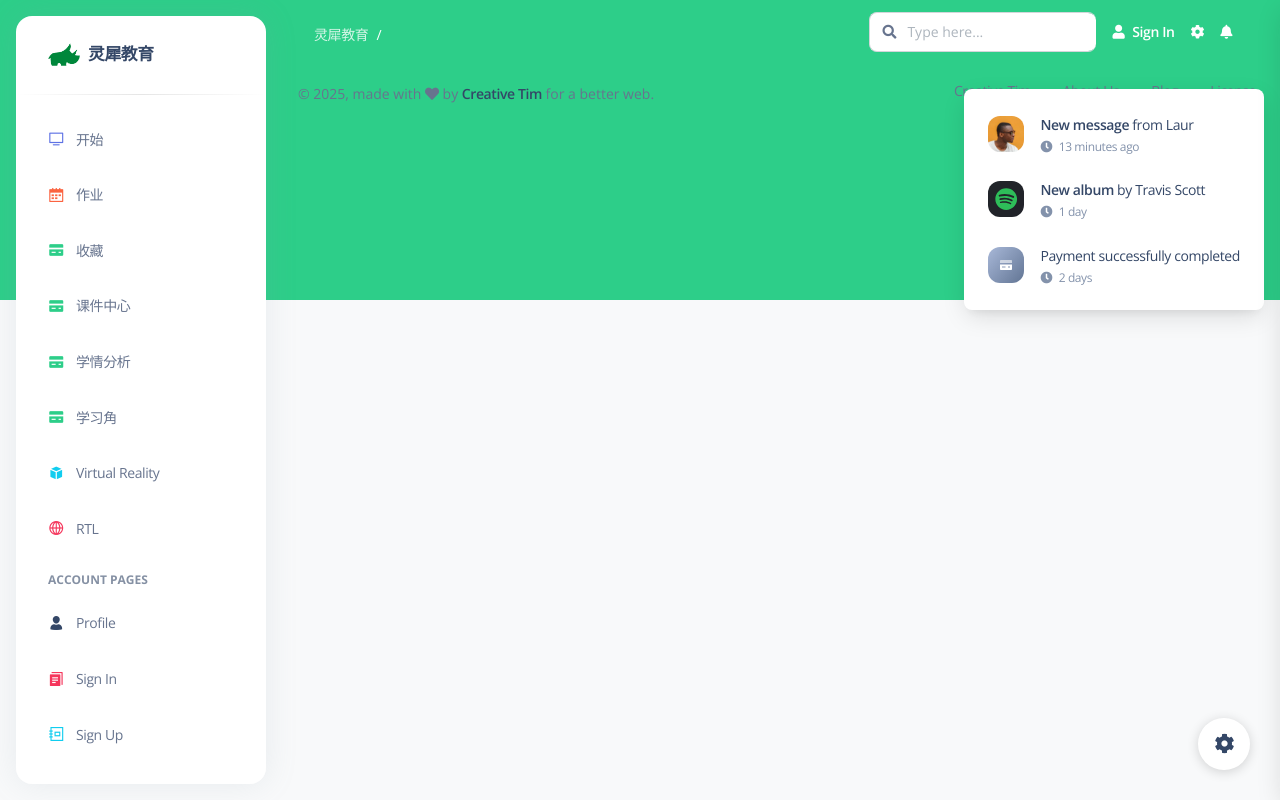
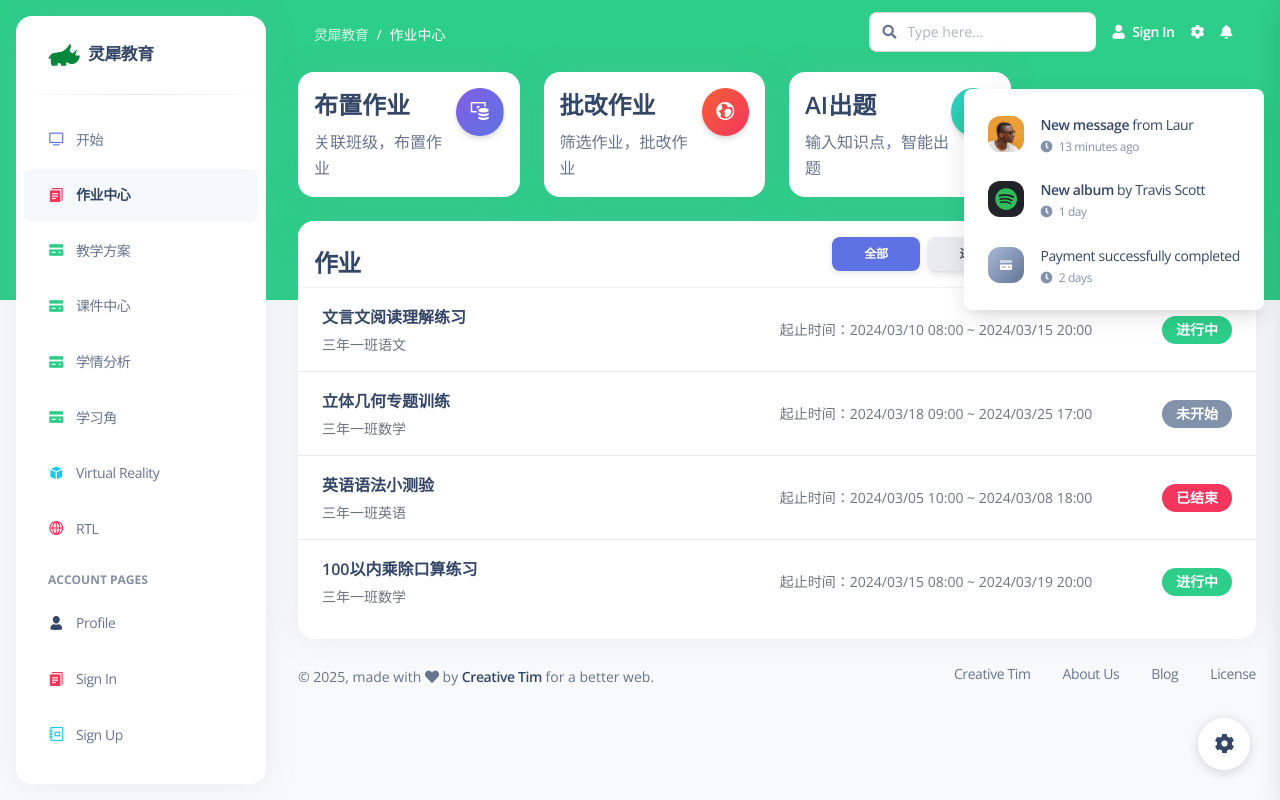
Before and after one commit to LingXi-EduAi/LingXi-Frontend, a Vue app: page /homework in a window 1280 px wide. Built offline with nearby package versions, Linux system fonts and the light colour scheme.

Commit message:
添加了作业中心页面

```diff
--- a/src/examples/Sidenav/SidenavList.vue
+++ b/src/examples/Sidenav/SidenavList.vue
@@ -35,14 +35,12 @@ const getRoute = () => {
 
       <li class="nav-item">
         <sidenav-item
-            to="/tables"
+            to="/homework"
             :class="getRoute() === 'tables' ? 'active' : ''"
-            :navText="isRTL ? 'واجب' : '作业'"
+            :navText="isRTL ? 'مركز العمليات' : '作业中心'"
         >
           <template v-slot:icon>
-            <i
-                class="ni ni-calendar-grid-58 text-warning text-sm opacity-10"
-            ></i>
+            <i class="ni ni-single-copy-04 text-danger text-sm opacity-10"></i>
           </template>
         </sidenav-item>
       </li>
@@ -51,7 +49,7 @@ const getRoute = () => {
         <sidenav-item
             to="/billing"
             :class="getRoute() === 'billing' ? 'active' : ''"
-            :navText="isRTL ? 'جمع' : '收藏'"
+            :navText="isRTL ? 'خطة التدريس' : '教学方案'"
         >
           <template v-slot:icon>
             <i class="ni ni-credit-card text-success text-sm opacity-10"></i>
--- a/src/router/index.js
+++ b/src/router/index.js
@@ -8,6 +8,7 @@ import Profile from "../views/Profile.vue";
 import Signup from "../views/Signup.vue";
 import Signin from "../views/Signin.vue";
 import Start from "@/views/Start.vue";
+import Homework from "@/views/Homework.vue";
 
 const routes = [
   {
@@ -18,6 +19,10 @@ const routes = [
     path: "/start",
     name: "开始",
     component: Start,
+  }, {
+    path: "/homework",
+    name: "作业中心",
+    component: Homework,
   },
   {
     path: "/dashboard-default",
--- /dev/null
+++ b/src/views/Homework.vue
@@ -0,0 +1,188 @@
+<script setup>
+import MiniStatisticsCard from "@/examples/Cards/MiniStatisticsCard.vue";
+import {computed, ref} from "vue";
+
+// 选项卡状态管理
+const activeTab = ref('all');
+const tabs = [
+  {id: 'all', label: '全部'},
+  {id: 'progress', label: '进行中'},
+  {id: 'pending', label: '未开始'},
+  {id: 'ended', label: '已结束'}
+];
+
+// 作业数据示例
+const assignments = ref([
+  {
+    id: 1,
+    title: "文言文阅读理解练习",
+    class: "三年一班语文",
+    time: "2024/03/10 08:00 ~ 2024/03/15 20:00",
+    status: 'progress'
+  },
+  {
+    id: 2,
+    title: "立体几何专题训练",
+    class: "三年一班数学",
+    time: "2024/03/18 09:00 ~ 2024/03/25 17:00",
+    status: 'pending'
+  },
+  {
+    id: 3,
+    title: "英语语法小测验",
+    class: "三年一班英语",
+    time: "2024/03/05 10:00 ~ 2024/03/08 18:00",
+    status: 'ended'
+  },
+  {
+    id: 4,
+    title: "100以内乘除口算练习",
+    class: "三年一班数学",
+    time: "2024/03/15 08:00 ~ 2024/03/19 20:00",
+    status: 'progress'
+  },
+]);
+
+// 过滤作业列表
+const filteredAssignments = computed(() => {
+  if (activeTab.value === 'all') return assignments.value;
+  return assignments.value.filter(a => a.status === activeTab.value);
+});
+
+// 状态样式配置
+const statusStyles = {
+  progress: {class: 'bg-success', text: '进行中'},
+  pending: {class: 'bg-secondary', text: '未开始'},
+  ended: {class: 'bg-danger', text: '已结束'}
+};
+</script>
+
+<template>
+  <div class="py-2 container-fluid">
+    <div class="row">
+      <div class="col-lg-12">
+        <!-- 统计卡片 -->
+        <div class="row">
+          <div class="col-lg-3 col-md-6 col-12">
+            <mini-statistics-card
+                title="布置作业"
+                value=""
+                description="关联班级，布置作业"
+                :icon="{
+                component: 'ni ni-money-coins',
+                background: 'bg-gradient-primary',
+                shape: 'rounded-circle',
+              }"
+            />
+          </div>
+          <div class="col-lg-3 col-md-6 col-12">
+            <mini-statistics-card
+                title="批改作业"
+                value=""
+                description="筛选作业，批改作业"
+                :icon="{
+                component: 'ni ni-world',
+                background: 'bg-gradient-danger',
+                shape: 'rounded-circle',
+              }"
+            />
+          </div>
+          <div class="col-lg-3 col-md-6 col-12">
+            <mini-statistics-card
+                title="AI出题"
+                value=""
+                description="输入知识点，智能出题"
+                :icon="{
+                component: 'ni ni-paper-diploma',
+                background: 'bg-gradient-success',
+                shape: 'rounded-circle',
+              }"
+            />
+          </div>
+        </div>
+
+        <!-- 作业列表 -->
+        <div class="row mt-2">
+          <div class="col-lg-12 mb-lg-0 mb-4">
+            <div class="card">
+              <div class="p-3 pb-0 card-header">
+                <div class="d-flex justify-content-between align-items-center">
+                  <h4 class="mb-0">作业</h4>
+                  <div class="d-flex gap-2">
+                    <button
+                        v-for="tab in tabs"
+                        :key="tab.id"
+                        @click="activeTab = tab.id"
+                        class="btn btn-sm"
+                        :class="activeTab === tab.id ? 'btn-primary' : 'btn-light'"
+                    >
+                      {{ tab.label }}
+                    </button>
+                  </div>
+                </div>
+              </div>
+              <div class="table-responsive">
+                <table class="table table-hover align-items-center">
+                  <tbody>
+                  <tr v-for="assignment in filteredAssignments" :key="assignment.id">
+                    <td class="w-50">
+                      <div class="ps-3 py-2">
+                        <h6 class="mb-1 text-dark">{{ assignment.title }}</h6>
+                        <p class="text-sm text-muted mb-0">{{ assignment.class }}</p>
+                      </div>
+                    </td>
+                    <td class="w-40">
+                      <p class="text-sm text-muted mb-0">
+                        起止时间：{{ assignment.time }}
+                      </p>
+                    </td>
+                    <td class="text-end pe-4">
+                        <span
+                            class="badge badge-pill"
+                            :class="statusStyles[assignment.status].class"
+                        >
+                          {{ statusStyles[assignment.status].text }}
+                        </span>
+                    </td>
+                  </tr>
+                  </tbody>
+                </table>
+              </div>
+            </div>
+          </div>
+        </div>
+      </div>
+    </div>
+  </div>
+</template>
+
+<style scoped>
+.btn-light {
+  border: 1px solid #dee2e6;
+  color: #495057;
+}
+
+.btn-primary {
+  box-shadow: 0 2px 6px rgba(0, 0, 0, 0.1);
+}
+
+.badge-pill {
+  padding: 0.5em 1em;
+  border-radius: 20px;
+  font-size: 0.875rem;
+}
+
+.table-hover tbody tr:hover {
+  background-color: #f8f9fa;
+  cursor: pointer;
+}
+
+.text-muted {
+  color: #6c757d !important;
+  font-size: 0.875rem;
+}
+
+.card-header {
+  border-bottom: 1px solid rgba(0, 0, 0, 0.05);
+}
+</style>
```
